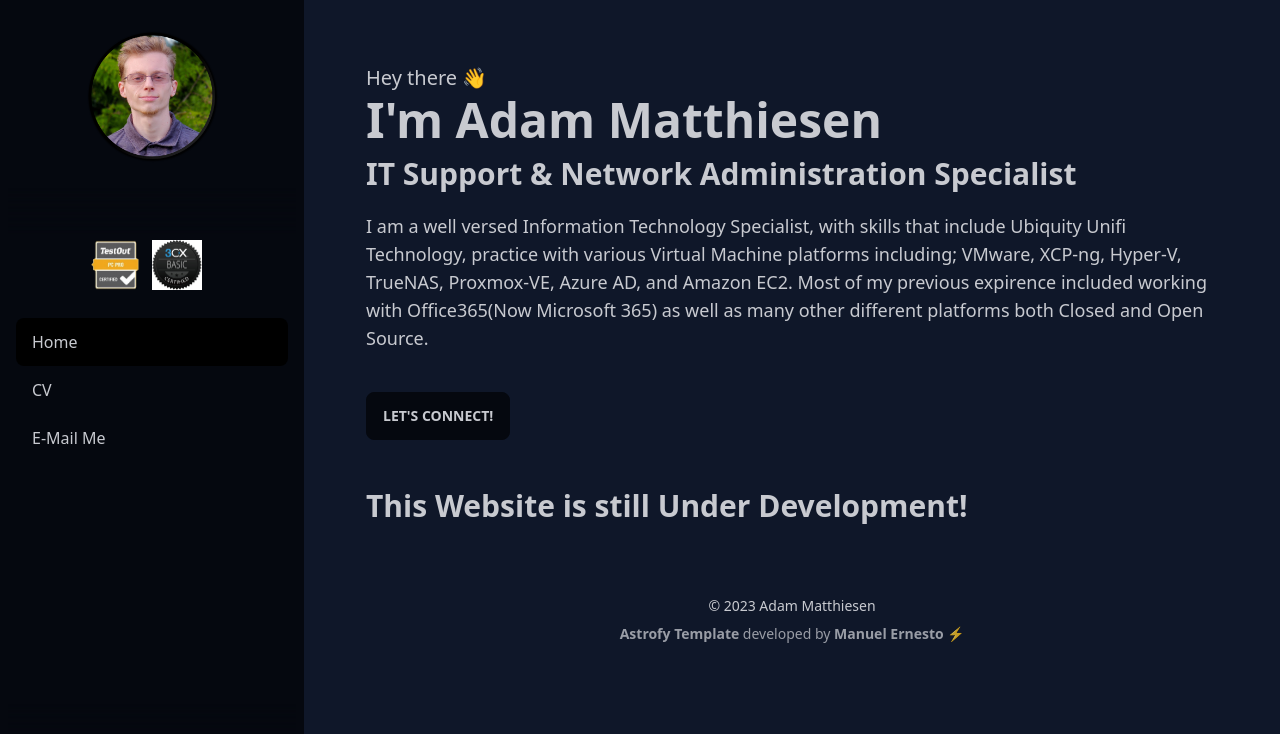
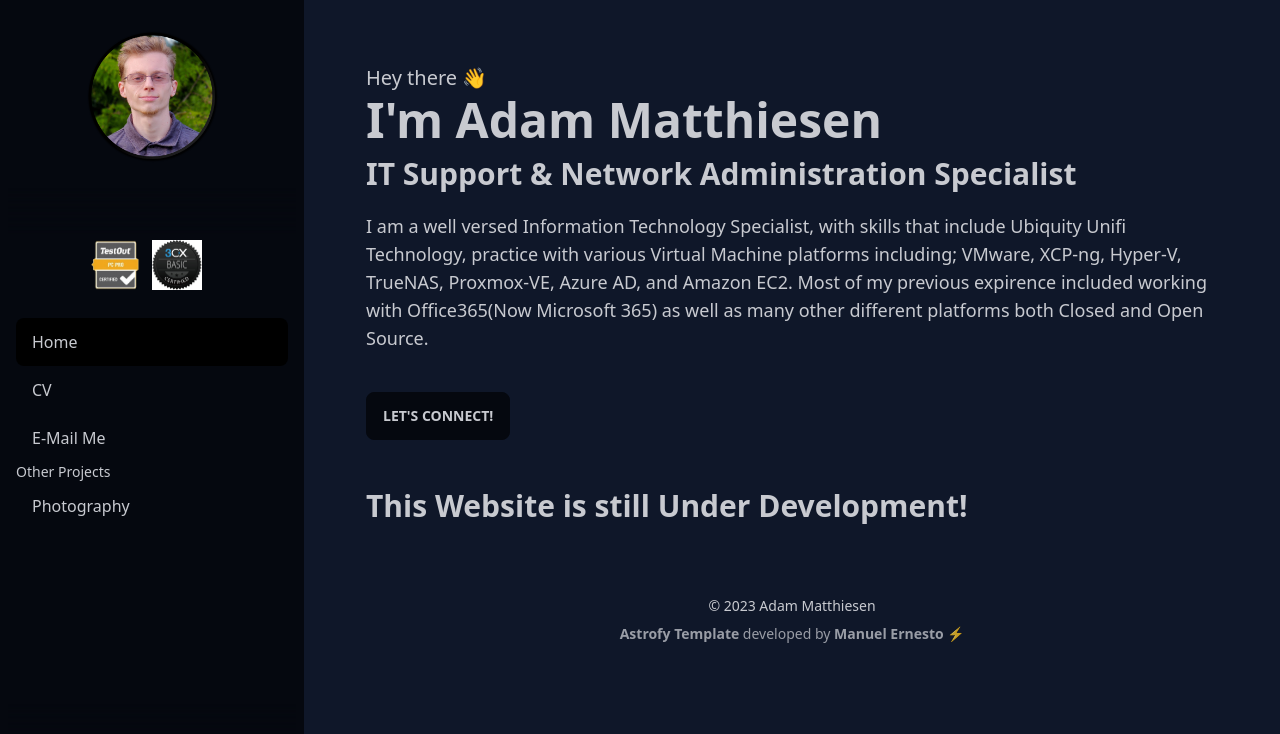
Before and after one commit to Adammatthiesen/MatthiesenXYZ, an Astro site: page / in a window 1280 px wide. Shown: the top 734 px of the page. Built offline with nearby package versions, Linux system fonts and the light colour scheme; Astro itself is replaced by a stand-in of ours.

Commit message:
Added a option to sidebar menu

```diff
--- a/package.json
+++ b/package.json
@@ -17,10 +17,10 @@
     "@astrojs/rss": "^2.4.3",
     "@astrojs/sitemap": "^1.3.3",
     "@astrojs/tailwind": "^3.1.3",
-    "astro": "^2.6.1",
+    "astro": "^2.10.7",
     "daisyui": "^3.0.3",
     "dayjs": "^1.11.8",
-    "sharp": "^0.32.1"
+    "sharp": "^0.32.4"
   },
   "devDependencies": {
     "@tailwindcss/typography": "^0.5.9"
--- a/src/components/SideBarMenu.astro
+++ b/src/components/SideBarMenu.astro
@@ -17,6 +17,8 @@ const activeClass = "bg-base-300"; // For primary color replace with `active` cl
             referrerpolicy="no-referrer-when-downgrade">E-Mail Me</a
         >
     </li>
+    <p>Other Projects</p>
+    <li><a class="py-3 text-base" id="photography" href="https://matthiesenphotography.com">Photography</a></li>
 </ul>
 
 <script define:vars={{ sideBarActiveItemID: sideBarActiveItemID, activeClass: activeClass }}>
```
Also changed, not shown: 1 other file.
